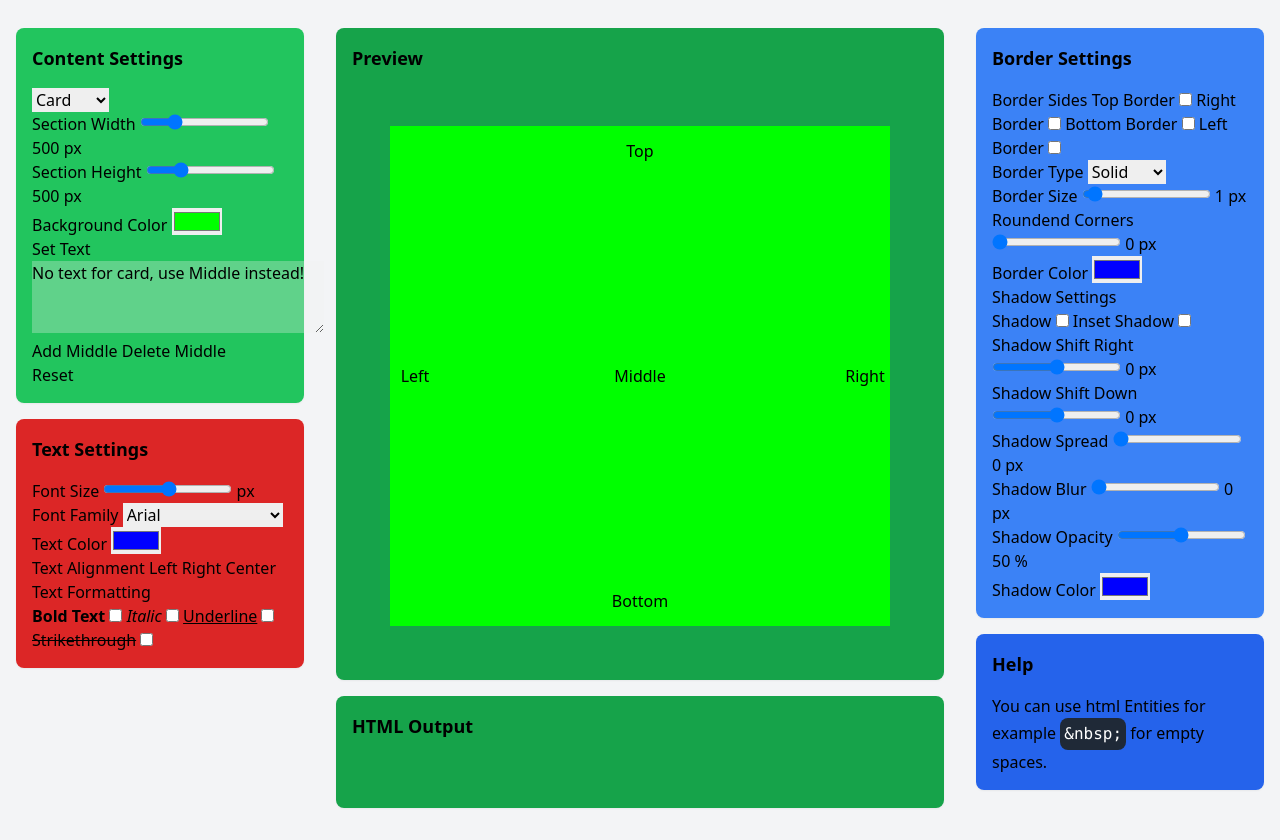
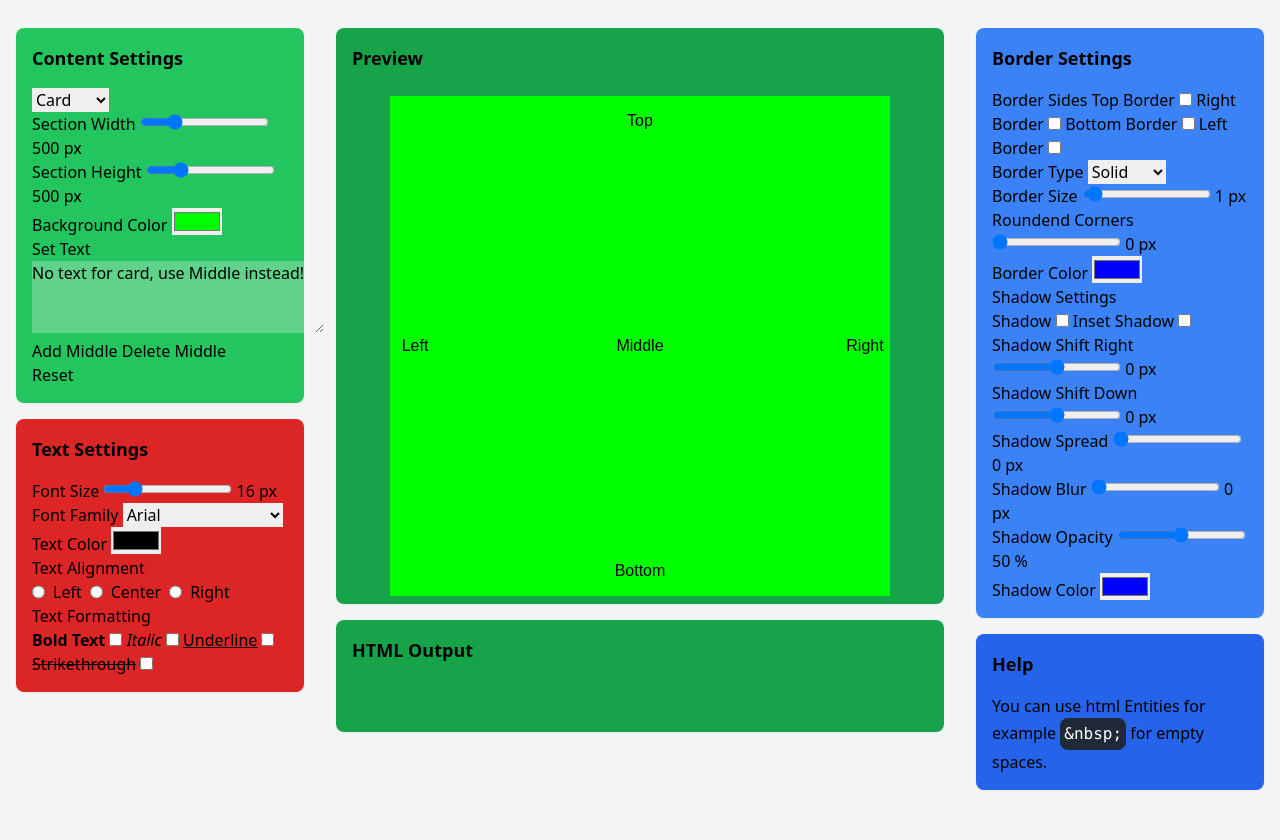
Before and after one commit to papierkorp/card_generator, a plain HTML site: page index.html in a window 1280 px wide. Shown: the part 72-912 px from the top of the page. Drawn offline with nearby package versions, Linux system fonts and the light colour scheme.

Commit message:
feat: update text settings

```diff
--- a/index.html
+++ b/index.html
@@ -98,26 +98,68 @@ Hello, World!</textarea
 
             <div>
               <label>Font Family</label>
-              <select id="fontSelect">
-                <option value="arial">Arial</option>
-                <option value="helvetica">Helvetica</option>
-                <option value="timesNewRoman">Times New Roman</option>
-                <option value="georgia">Georgia</option>
-                <option value="courierNew">Courier New</option>
-                <option value="verdana">Verdana</option>
+              <select id="fontFamilySelect">
+                <option value="Arial" style="font-family: Arial">Arial</option>
+                <option value="Helvetica" style="font-family: Helvetica">
+                  Helvetica
+                </option>
+                <option
+                  value="Times New Roman"
+                  style="font-family: &quot;Times New Roman&quot;"
+                >
+                  Times New Roman
+                </option>
+                <option value="Georgia" style="font-family: Georgia">
+                  Georgia
+                </option>
+                <option
+                  value="Courier New"
+                  style="font-family: &quot;Courier New&quot;"
+                >
+                  Courier New
+                </option>
+                <option value="Verdana" style="font-family: Verdana">
+                  Verdana
+                </option>
+                <option value="sans-serif" style="font-family: sans-serif">
+                  Sans Serif
+                </option>
+                <option value="serif" style="font-family: serif">Serif</option>
               </select>
             </div>
 
             <div>
-              <label for="textColor">Text Color</label>
-              <input type="color" id="textColor" value="#0000ff" />
+              <label for="fontColor">Text Color</label>
+              <input type="color" id="fontColor" value="#0000ff" />
             </div>
 
             <div>
               <label>Text Alignment</label>
-              <button id="leftAlignmentButton">Left</button>
-              <button id="rightAlignmentButton">Right</button>
-              <button id="centerAlignmentButton">Center</button>
+              <div class="flex gap-2">
+                <input
+                  type="radio"
+                  id="textAlignLeft"
+                  name="textAlign"
+                  value="left"
+                />
+                <label for="textAlignLeft">Left</label>
+
+                <input
+                  type="radio"
+                  id="textAlignCenter"
+                  name="textAlign"
+                  value="center"
+                />
+                <label for="textAlignCenter">Center</label>
+
+                <input
+                  type="radio"
+                  id="textAlignRight"
+                  name="textAlign"
+                  value="right"
+                />
+                <label for="textAlignRight">Right</label>
+              </div>
             </div>
 
             <label>Text Formatting</label>
@@ -155,10 +197,7 @@ Hello, World!</textarea
           >
             <h3 class="text-lg font-semibold mb-4">Preview</h3>
 
-            <div
-              id="previewSettings"
-              class="relative w-full aspect-square flex items-center justify-center"
-            ></div>
+            <div id="previewSettings"></div>
           </div>
           <div
             id="htmlOutputSettings"
--- a/js/generateHTML.js
+++ b/js/generateHTML.js
@@ -9,32 +9,74 @@ function createSectionElement(section, sectionName) {
   element.style.justifyContent = "center";
   element.style.overflow = "hidden";
   element.style.position = "absolute";
-
-  // const textElement = document.createElement("p");
   element.style.margin = "0";
   element.style.padding = "5px";
   element.style.textAlign = "center";
   element.style.wordWrap = "break-word";
-  element.style.fontWeight = section.textSettings.bold ? "bold" : "";
-  element.style.fontStyle = section.textSettings.italic ? "italic" : "";
-  element.style.textDecoration = section.textSettings.underline
-    ? "underline"
-    : "";
 
-  element.style.textDecoration = section.textSettings.strikethrough
-    ? "line-through"
-    : "";
+  if (sectionName !== "card") {
+    const cardSettings = state.sections.card.textSettings;
 
-  element.style.fontSize = section.textSettings.fontsize + "px";
+    element.style.fontWeight =
+      section.textSettings.bold !== undefined
+        ? section.textSettings.bold
+          ? "bold"
+          : "normal"
+        : cardSettings.bold
+          ? "bold"
+          : "normal";
 
-  if (sectionName === "card") {
-    element.className =
-      "transform-gpu origin-top-left w-[500px] h-[500px] max-w-full max-h-full aspect-square";
+    element.style.fontStyle =
+      section.textSettings.italic !== undefined
+        ? section.textSettings.italic
+          ? "italic"
+          : "normal"
+        : cardSettings.italic
+          ? "italic"
+          : "normal";
+
+    let textDecoration = [];
+    if (
+      section.textSettings.underline !== undefined
+        ? section.textSettings.underline
+        : cardSettings.underline
+    ) {
+      textDecoration.push("underline");
+    }
+    if (
+      section.textSettings.strikethrough !== undefined
+        ? section.textSettings.strikethrough
+        : cardSettings.strikethrough
+    ) {
+      textDecoration.push("line-through");
+    }
+    element.style.textDecoration = textDecoration.join(" ");
+
+    element.style.fontSize =
+      (section.textSettings.fontsize || cardSettings.fontsize) + "px";
+    element.style.fontFamily =
+      section.textSettings.fontFamily || cardSettings.fontFamily;
+    element.style.color =
+      section.textSettings.fontColor || cardSettings.fontColor;
+    element.style.textAlign =
+      section.textSettings.textAlign || cardSettings.textAlign;
   } else {
+    element.style.fontWeight = section.textSettings.bold ? "bold" : "normal";
+    element.style.fontStyle = section.textSettings.italic ? "italic" : "normal";
+    let textDecoration = [];
+    if (section.textSettings.underline) textDecoration.push("underline");
+    if (section.textSettings.strikethrough) textDecoration.push("line-through");
+    element.style.textDecoration = textDecoration.join(" ");
+    element.style.fontSize = section.textSettings.fontsize + "px";
+    element.style.fontFamily = section.textSettings.fontFamily;
+    element.style.color = section.textSettings.fontColor;
+    element.style.textAlign = section.textSettings.textAlign;
+  }
+
+  if (sectionName !== "card") {
     element.textContent = section.contentSettings.content;
   }
 
-  // element.appendChild(textElement);
   return element;
 }
 
@@ -94,31 +136,55 @@ export function generateHTML() {
   preview.innerHTML = "";
   preview.appendChild(card);
 
-  // scalePreview();
+  requestAnimationFrame(scalePreview);
 }
 
-// function scalePreview() {
-//   const previewContainer = document.getElementById('previewContainer');
-//   const preview = document.getElementById('preview');
-//   const card = preview.firstChild;
+function scalePreview() {
+  const previewContainer = document.getElementById("previewContainer");
+  const preview = document.getElementById("previewSettings");
+  const card = preview.firstChild;
 
-//   if (!previewContainer || !preview || !card) return;
+  if (!previewContainer || !preview || !card) return;
 
-//   const containerWidth = previewContainer.clientWidth;
-//   const containerHeight = previewContainer.clientHeight;
-//   const cardWidth = parseInt(state.sections.card.dimensions.width);
-//   const cardHeight = parseInt(state.sections.card.dimensions.height);
-//   const scaleX = containerWidth / cardWidth;
-//   const scaleY = containerHeight / cardHeight;
-//   const scale = Math.min(scaleX, scaleY, 1); // Don't scale up, only down if necessary
+  // Reset any existing transforms
+  preview.style.transform = "";
+  card.style.transform = "";
 
-//   card.style.transform = `scale(${scale})`;
-//   card.style.transformOrigin = 'top left';
+  const containerWidth = previewContainer.clientWidth;
+  const containerHeight = previewContainer.clientHeight;
+  const cardWidth = parseInt(state.sections.card.contentSettings.width);
+  const cardHeight = parseInt(state.sections.card.contentSettings.height);
 
-//   const translateX = (containerWidth - cardWidth * scale) / 2;
-//   const translateY = (containerHeight - cardHeight * scale) / 2;
-//   preview.style.position = 'relative';
-//   preview.style.width = `${cardWidth}px`;
-//   preview.style.height = `${cardHeight}px`;
-//   preview.style.transform = `translate(${translateX}px, ${translateY}px)`;
-// }
+  // Add padding to container dimensions
+  const paddingX = 32; // Increased padding for better visibility
+  const paddingY = 60; // Increased padding for better visibility
+  const availableWidth = containerWidth - paddingX;
+  const availableHeight = containerHeight - paddingY;
+
+  const scaleX = availableWidth / cardWidth;
+  const scaleY = availableHeight / cardHeight;
+  const scale = Math.min(scaleX, scaleY, 1);
+
+  // Center the preview in the container
+  const scaledWidth = cardWidth * scale;
+  const scaledHeight = cardHeight * scale;
+
+  // Calculate position to center
+  const translateX = Math.max(0, (availableWidth - scaledWidth) / 2);
+  const translateY = Math.max(0, (availableHeight - scaledHeight) / 2);
+
+  // Set up the preview container
+  preview.style.position = "relative";
+  preview.style.width = `${cardWidth}px`;
+  preview.style.height = `${cardHeight}px`;
+  preview.style.transformOrigin = "0 0";
+
+  // Apply transformations in correct order
+  const transform = `translate(${translateX}px, ${translateY}px) scale(${scale})`;
+  preview.style.transform = transform;
+}
+
+// Add window resize listener to handle container size changes
+window.addEventListener("resize", () => {
+  requestAnimationFrame(scalePreview);
+});
--- a/js/main.js
+++ b/js/main.js
@@ -56,6 +56,36 @@ const allElements = [
     inputType: "checkbox",
     stateKey: ["textSettings", "strikethrough"],
   },
+  {
+    elementID: "fontFamilySelect",
+    eventType: "change",
+    inputType: "select",
+    stateKey: ["textSettings", "fontFamily"],
+  },
+  {
+    elementID: "fontColor",
+    eventType: "input",
+    inputType: "color",
+    stateKey: ["textSettings", "fontColor"],
+  },
+  {
+    elementID: "textAlignLeft",
+    eventType: "change",
+    inputType: "radio",
+    stateKey: ["textSettings", "textAlign"],
+  },
+  {
+    elementID: "textAlignCenter",
+    eventType: "change",
+    inputType: "radio",
+    stateKey: ["textSettings", "textAlign"],
+  },
+  {
+    elementID: "textAlignRight",
+    eventType: "change",
+    inputType: "radio",
+    stateKey: ["textSettings", "textAlign"],
+  },
 ];
 
 function initialize() {
@@ -76,14 +106,34 @@ function initialize() {
     const element = document.getElementById(elem.elementID);
     if (element) {
       element.addEventListener(elem.eventType, function () {
-        let newValue =
-          elem.inputType === "checkbox" ? this.checked : this.value;
+        console.log("ELEMENTELEMENTELEMENTELEMENT: ", element);
+        let newValue;
+        if (elem.inputType === "radio") {
+          newValue = this.value;
+        } else if (elem.inputType === "checkbox") {
+          newValue = this.checked;
+        } else {
+          newValue = this.value;
+        }
 
-        let target = state.sections[state.selectedSection];
-        for (let i = 0; i < elem.stateKey.length - 1; i++) {
-          target = target[elem.stateKey[i]];
+        if (
+          (state.selectedSection === "card" && element.id == !"widthSlider") ||
+          element.id == !"heightSlider"
+        ) {
+          Object.keys(state.sections).forEach((sectionKey) => {
+            let target = state.sections[sectionKey];
+            for (let i = 0; i < elem.stateKey.length - 1; i++) {
+              target = target[elem.stateKey[i]];
+            }
+            target[elem.stateKey[elem.stateKey.length - 1]] = newValue;
+          });
+        } else {
+          let target = state.sections[state.selectedSection];
+          for (let i = 0; i < elem.stateKey.length - 1; i++) {
+            target = target[elem.stateKey[i]];
+          }
+          target[elem.stateKey[elem.stateKey.length - 1]] = newValue;
         }
-        target[elem.stateKey[elem.stateKey.length - 1]] = newValue;
 
         generateHTML();
         updateUIElements();
@@ -106,25 +156,38 @@ function initialize() {
 
 function updateUIElements() {
   const currentSection = state.sections[state.selectedSection];
+  const cardSection = state.sections.card;
 
   for (const elem of allElements) {
     const element = document.getElementById(elem.elementID);
     const elementValue = document.getElementById(elem.elementID + "Value");
     if (!element) continue;
 
-    let value = currentSection;
+    let sectionValue = currentSection;
     for (const key of elem.stateKey) {
-      value = value[key];
+      sectionValue = sectionValue?.[key];
+    }
+
+    let value = sectionValue;
+    if (
+      (sectionValue === undefined || sectionValue === "") &&
+      state.selectedSection !== "card"
+    ) {
+      let cardValue = cardSection;
+      for (const key of elem.stateKey) {
+        cardValue = cardValue?.[key];
+      }
+      value = cardValue;
     }
 
     if (elem.inputType === "checkbox") {
-      element.checked = value;
+      element.checked = value ?? false;
     } else {
-      element.value = value;
+      element.value = value ?? "";
     }
 
     if (elementValue) {
-      elementValue.textContent = value;
+      elementValue.textContent = value ?? "";
     }
 
     if (elem.inputType === "textarea") {
--- a/js/state.js
+++ b/js/state.js
@@ -12,6 +12,10 @@ const stateTemplate = {
         bold: false,
         italic: false,
         underline: false,
+        fontsize: "16",
+        fontFamily: "Arial",
+        fontColor: "#000000",
+        textAlign: "center",
       },
       borderSettings: {},
     },
```
